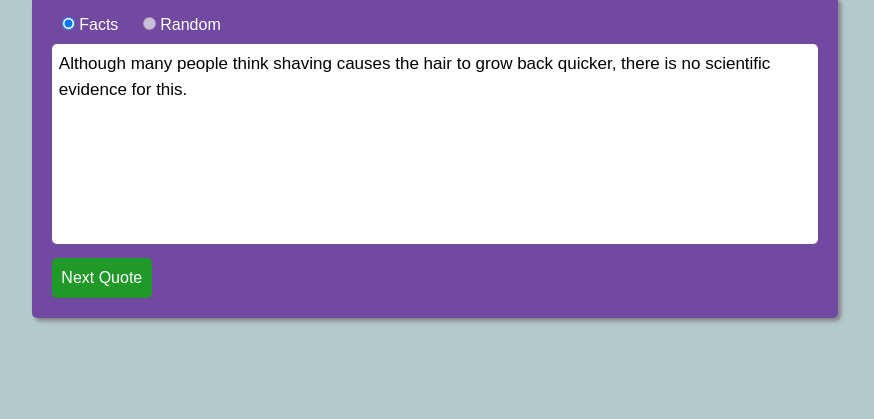
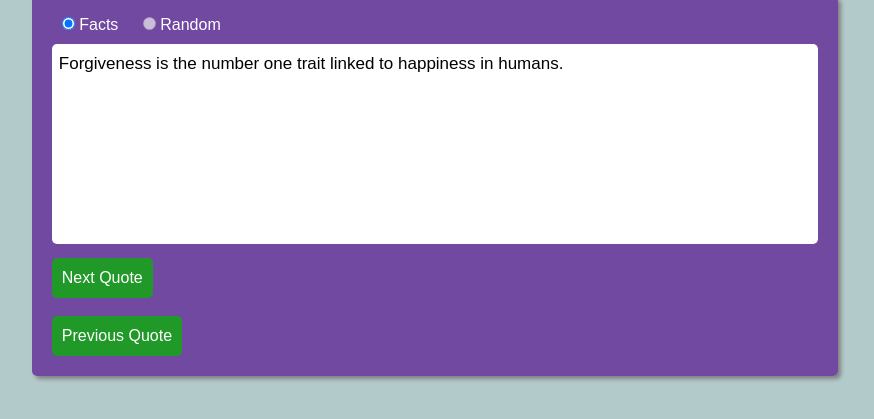
Before and after one commit to benjithorpe/endless-jokes, a plain HTML site: page index.html in a window 1280 px wide. Both pictures are taken after a click on the button "Next Quote". Shown: the part 101-520 px from the top of the page, without its empty margins (205-1079 px from the left). Drawn offline with Linux system fonts and the light colour scheme.

Commit message:
add a previous button

```diff
--- a/css/style.css
+++ b/css/style.css
@@ -55,13 +55,23 @@ input[type="button"]{
     font-size: 16px;
     height: 40px;
     cursor: pointer;
-    width: 100px;
+    width: fit-content;
+    padding: 10px;
     color: white;
     border: none;
     border-radius: 5px;
     background-color: rgb(12, 173, 12, 0.8);
 }
 
+.hide-prev-btn{
+    opacity: 0.5;
+    pointer-events: none;
+}
+
+.enable-prev-btn{
+    opacity: 1;
+    pointer-events: all;
+}
 
 
 @media screen and (max-width: 770px){
--- a/index.html
+++ b/index.html
@@ -20,7 +20,9 @@
 
             <textarea name="" id="text" placeholder="Less is More."></textarea>
 
-            <input type="button" value="Next Quote" onClick="getQuote();">
+            <input type="button" value="Next Quote" onClick="getNextQuote();">
+            <br>
+            <input class="hide-prev-btn" id="prev" type="button" value="Previous Quote" onClick="getPreviousQuote();">
         </form>
     </main>
 
--- a/js/main.js
+++ b/js/main.js
@@ -1,7 +1,20 @@
-function getQuote() {
+function getNextQuote() {
     var randomNumber = Math.round(Math.random() * (facts.length - 1));
     document.getElementById("text").value = facts[randomNumber];
+    previousQuotes.push(facts[randomNumber]);
+    document.getElementById("prev").classList += " enable-prev-btn";
 }
+
+function getPreviousQuote(){
+    if(previousQuotes.length === 0){
+        document.getElementById("prev").classList.remove("enable-prev-btn");
+    }else{
+        document.getElementById("text").value = previousQuotes.pop();
+    }
+}
+
+var previousQuotes = [];
+// var nextQuotes = [];
 
 var facts = [
     "Despite the world’s population increasing by about 2M people every day, humans now feel more alone than ever before.",
```
